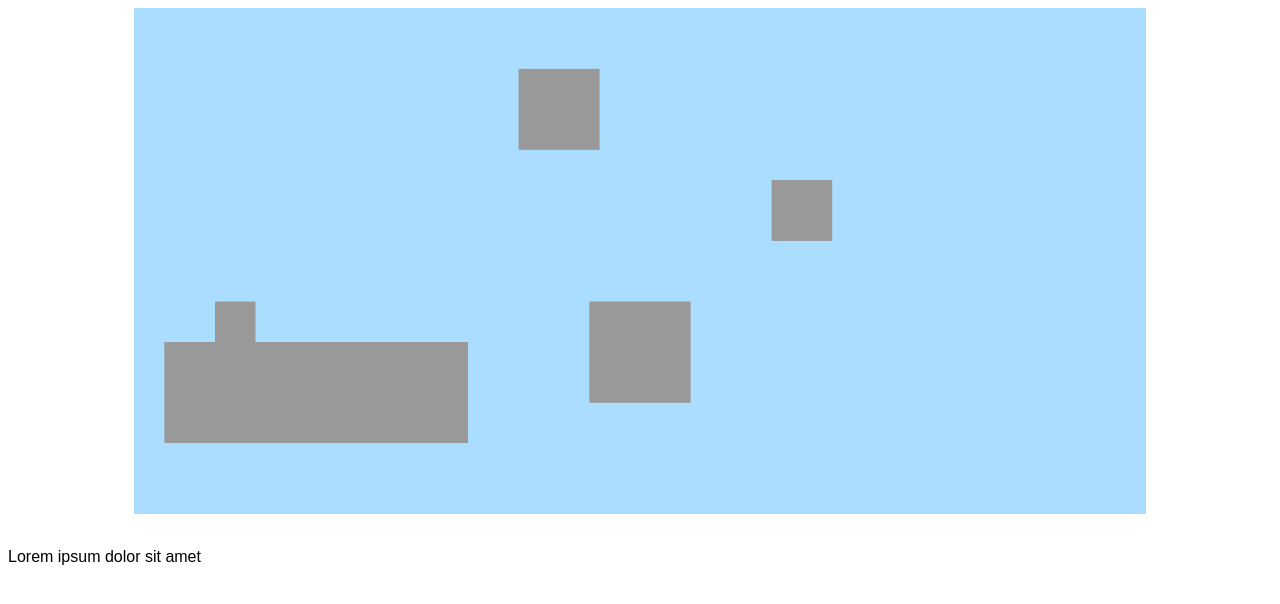
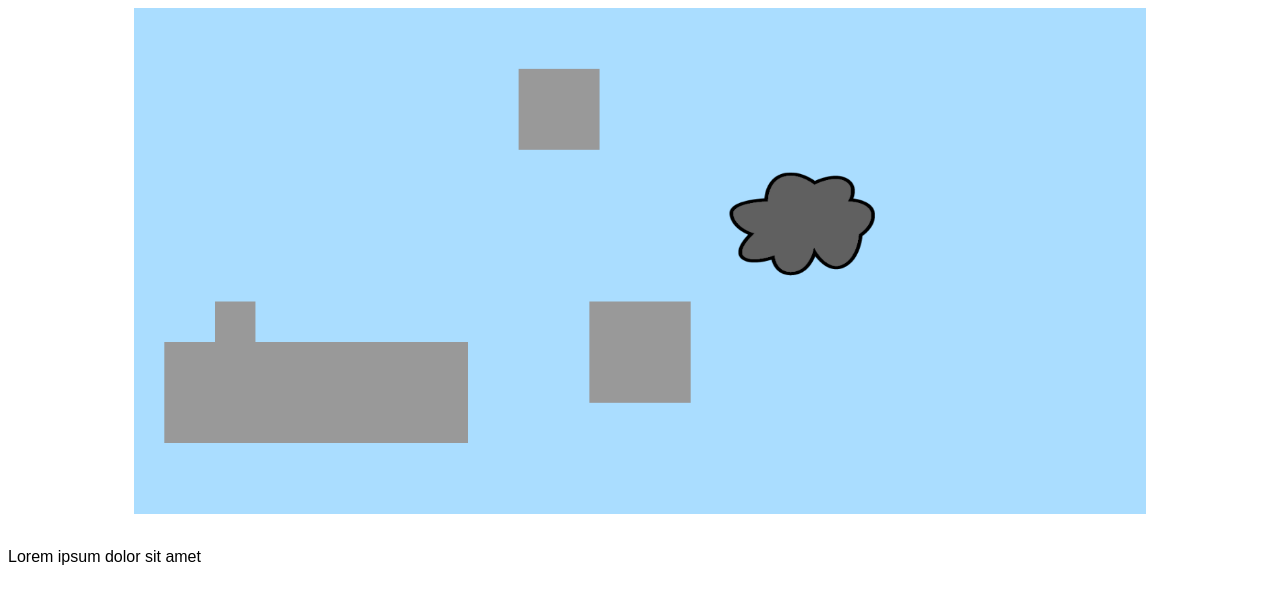
Before and after one commit to arocull/flight-of-phoenix, a website: page www/html/index.html in a window 1280 px wide. Drawn offline with Linux system fonts and the light colour scheme.

Commit message:
Storm cloud, sprite upscaling

```diff
--- a/www/html/index.html
+++ b/www/html/index.html
@@ -14,6 +14,11 @@
         <script src="scripts/engine/physprop.js" type="text/javascript"></script>
         <script src="scripts/engine/entity.js" type="text/javascript"></script>
         <script src="scripts/engine/obstacle.js" type="text/javascript"></script>
+
+        <!-- Special objects (more game-specific) -->
+        <script src="scripts/special/stormcloud.js" type="text/javascript"></script>
+
+        <!-- More engine dependencies -->
         <script src="scripts/engine/render.js" type="text/javascript"></script>
         <script src="scripts/engine/physics.js" type="text/javascript"></script>
         <script src="scripts/engine/controls.js" type="text/javascript"></script>
--- a/www/html/scripts/engine.js
+++ b/www/html/scripts/engine.js
@@ -103,11 +103,20 @@ function doFrame(newTime) {
 
     if (level) level.tick(deltaTime); // Tick level if present
 
+    // Process object ticks
+    for (let i = 0; i < props.length; i++) {
+        props[i].tick(deltaTime);
+    }
+    for (let i = 0; i < dynamics.length; i++) {
+        dynamics[i].tick(deltaTime);
+    }
+
+    // Finally, do physics
     PHYSICS_tick(deltaTime, dynamics, props);
 
 
     // Kill player if they fall below the bottom visual
-    if (player && player.position.y + player.size.y / 2 <= 0) {
+    if (player && player.position.y + player.size.y / 2 <= -0.5) {
         player.hp = 0;
     }
     // Reset level if player dies
--- a/www/html/scripts/engine/render.js
+++ b/www/html/scripts/engine/render.js
@@ -93,9 +93,22 @@ Render.prototype.drawProp = function(obj) {
         // ^ Pick row--each row has a flipped variant immediately after it, so we need to double the row position
         // Bools act as 1 or 0 in math operations, so we can easily get the flipped row position this way
 
-        this.context.drawImage(obj.sprite, framePosX, framePosY, obj.spriteWidth, obj.spriteHeight, pos.x, pos.y, size.x, size.y)
+        const xOffset = (1 - obj.spriteUpscale) * size.x;
+        const yOffset = (1 - obj.spriteUpscale) * size.y;
+
+        this.context.drawImage(obj.sprite,
+            framePosX, framePosY, obj.spriteWidth, obj.spriteHeight, // Source positions, width, and height
+            pos.x + xOffset, pos.y + yOffset, // Draw position
+            size.x * obj.spriteUpscale, size.y * obj.spriteUpscale // Draw width + height
+        );
     } else if (obj.sprite) { // Draw full sprite
-        this.context.drawImage(obj.sprite, pos.x, pos.y, size.x, size.y);
+        const xOffset = (1 - obj.spriteUpscale) * size.x / 2;
+        const yOffset = (1 - obj.spriteUpscale) * size.y / 2;
+
+        this.context.drawImage(obj.sprite,
+            pos.x + xOffset, pos.y + yOffset, // Draw position
+            size.x * obj.spriteUpscale, size.y * obj.spriteUpscale // Draw width + height
+        );
     } else { // Draw placeholder rectangle
         this.context.fillStyle = '#999999';
         this.context.fillRect(pos.x, pos.y, size.x, size.y);
--- /dev/null
+++ b/www/html/scripts/special/stormcloud.js
@@ -0,0 +1,45 @@
+/**
+ * @name OStormCloud
+ * @class
+ * @inheritdoc
+ * @summary (Obstacle) Storm Cloud, a position-and-place obstacle with built-in visuals and functionality
+ * @param {Vector} position Position to place the stormcloud at
+ * @param {number} timeOffset Time offset for animation (in seconds), to prevent all clouds looking the same
+ */
+function OStormCloud(position, timeOffset = Math.random()) {
+    this.position = position;
+    this.basePosition = position.clone();
+
+    this.timer = timeOffset;
+    this.animationTimer = timeOffset;
+
+    this.spriteUpscale = 1.7;
+    this.sprite = new Image(512, 512);
+    this.sprite.src = 'images/sprites/storm_cloud.png';
+    this.sprite.alt = 'Storm Cloud';
+}
+
+OStormCloud.prototype = new Obstacle(new Vector(), new Vector(4.25, 3));
+OStormCloud.prototype.constructor = OStormCloud;
+
+/**
+ * @function tickAnimation
+ * @summary Ticks the animation of this prop by the given amount of time
+ * @description Does nothing by default--override in inherited objects
+ * @param {number} DeltaTime Change in time since last frame
+ */
+OStormCloud.prototype.tickAnimation = function(DeltaTime) {
+    this.animationTimer += DeltaTime;
+
+}
+
+/**
+ * @function tick
+ * @summary Ticks this prop by the given amount of time
+ * @description Does nothing by default--override in inherited objects
+ * @param {number} DeltaTime Change in time since last frame
+ */
+OStormCloud.prototype.tick = function(DeltaTime) {
+    this.timer += DeltaTime;
+    this.position.y = Math.sin(this.timer) * 0.75 + this.basePosition.y;
+}
--- a/www/html/scripts/tests/test_level.js
+++ b/www/html/scripts/tests/test_level.js
@@ -3,7 +3,7 @@ levelA.setup = function () {
     const propA = new Prop(new Vector(9, 6), new Vector(15, 5));
     const propB = new Prop(new Vector(21, 20), new Vector(4, 4));
     const propC = new Prop(new Vector(25, 8), new Vector(5, 5));
-    const obst = new Obstacle(new Vector(33, 15), new Vector(3, 3));
+    const obst = new OStormCloud(new Vector(33, 15));
 
     props.push(propA, propB, propC, obst);
 }
```
Also changed, not shown: www/html/images/sprites/storm_cloud.png (added).
